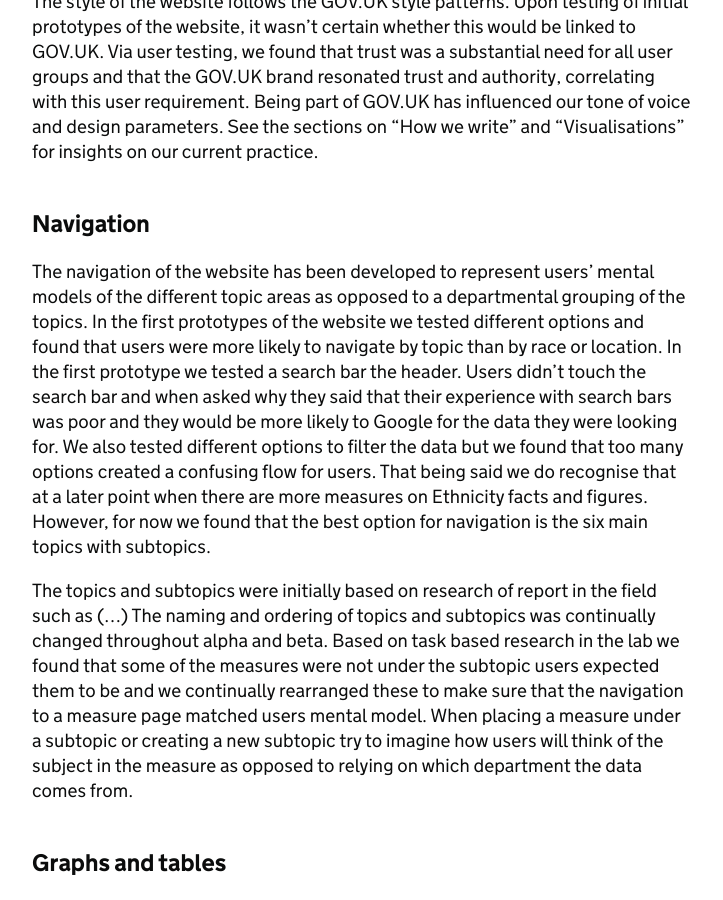
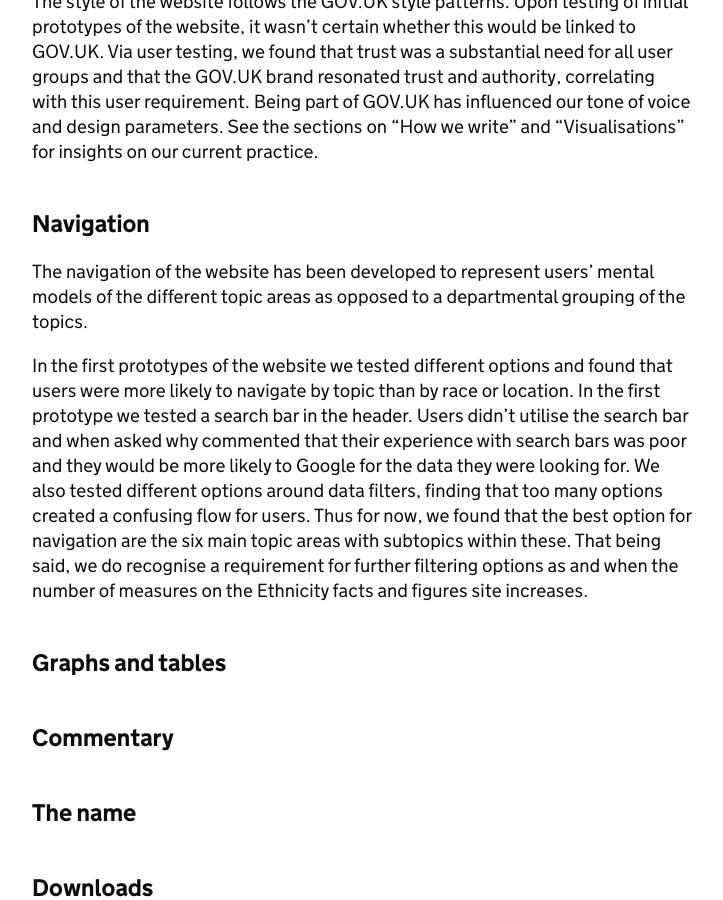
Before and after one commit to racedisparityaudit/style-guide, a Jekyll site: the page built from user-research.md, in a window 1280 px wide and 900 px high, scrolled down 2599 px. Shown: the whole window, without its empty margins (128-851 px from the left). Built offline with Jekyll 4.4.1, drawn with Linux system fonts in a browser that asks for light colours.

Commit message:
Changes to navigation section

```diff
--- a/user-research.md
+++ b/user-research.md
@@ -46,9 +46,10 @@ Across methodologies, we ensured that users we tested with were representative o
 The style of the website follows the GOV.UK style patterns. Upon testing of initial prototypes of the website, it wasn’t certain whether this would be linked to GOV.UK. Via user testing, we found that trust was a substantial need for all user groups and that the GOV.UK brand resonated trust and authority, correlating with this user requirement. Being part of GOV.UK has influenced our tone of voice and design parameters. See the sections on “How we write” and “Visualisations” for insights on our current practice.
 
 ## Navigation
-The navigation of the website has been developed to represent users’ mental models of the different topic areas as opposed to a departmental grouping of the topics. In the first prototypes of the website we tested different options and found that users were more likely to navigate by topic than by race or location. In the first prototype we tested a search bar the header. Users didn’t touch the search bar and when asked why they said that their experience with search bars was poor and they would be more likely to Google for the data they were looking for. We also tested different options to filter the data but we found that too many options created a confusing flow for users. That being said we do recognise that at a later point when there are more measures on Ethnicity facts and figures. However, for now we found that the best option for navigation is the six main topics with subtopics.
+The navigation of the website has been developed to represent users’ mental models of the different topic areas as opposed to a departmental grouping of the topics.
 
-The topics and subtopics were initially based on research of report in the field such as (...) The naming and ordering of topics and subtopics was continually changed throughout alpha and beta. Based on task based research in the lab we found that some of the measures were not under the subtopic users expected them to be and we continually rearranged these to make sure that the navigation to a measure page matched users mental model. When placing a measure under a subtopic or creating a new subtopic try to imagine how users will think of the subject in the measure as opposed to relying on which department the data comes from.
+In the first prototypes of the website we tested different options and found that users were more likely to navigate by topic than by race or location. In the first prototype we tested a search bar in the header. Users didn’t utilise the search bar and when asked why commented that their experience with search bars was poor and they would be more likely to Google for the data they were looking for. We also tested different options around data filters, finding that too many options created a confusing flow for users. Thus for now, we found that the best option for navigation are the six main topic areas with subtopics within these. That being said, we do recognise a requirement for further filtering options as and when the number of measures on the  Ethnicity facts and figures site increases.
+
 
 ## Graphs and tables
 ## Commentary
```
